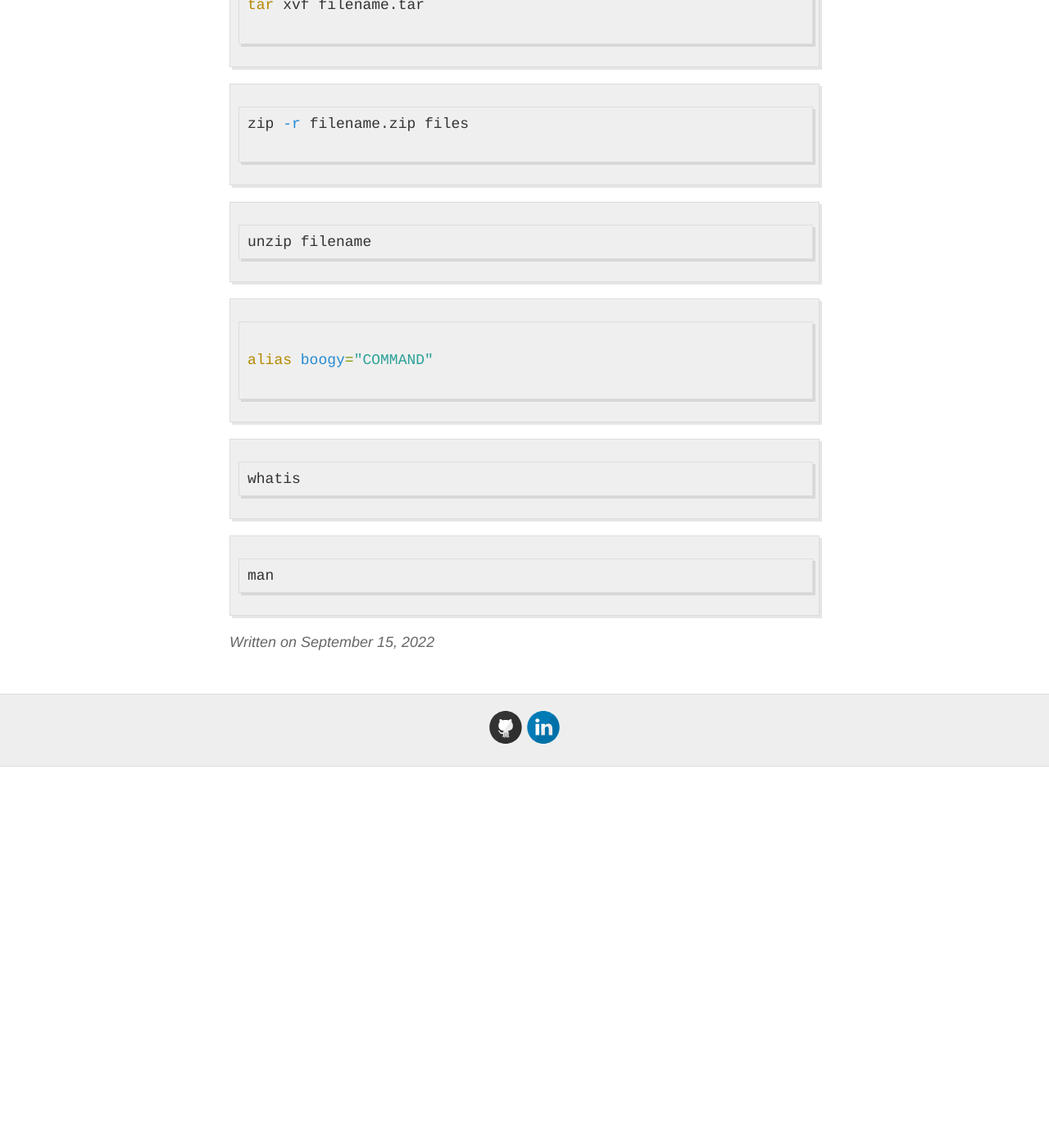
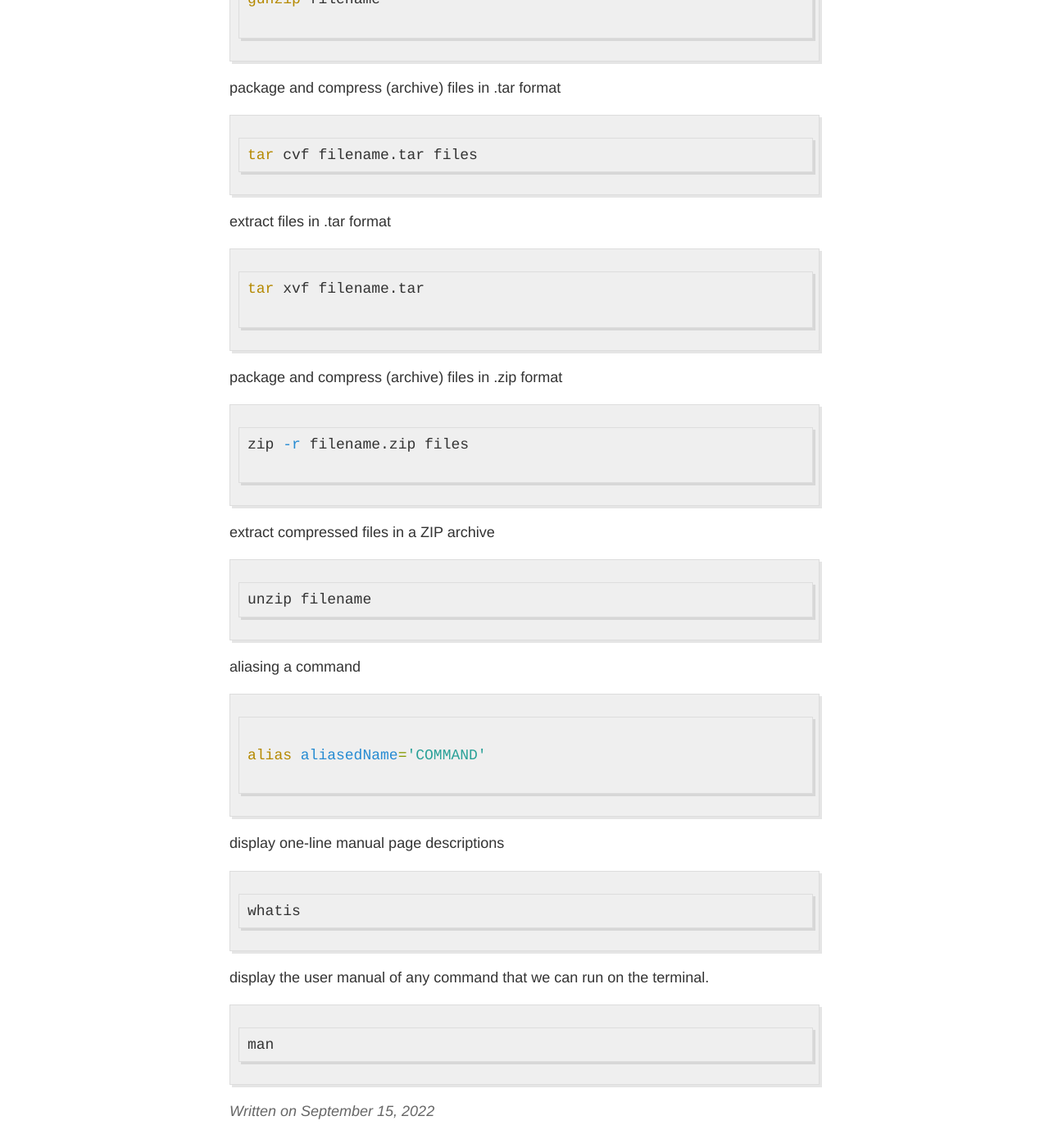
Before and after one commit to mgama1/mgama1.github.io, a Jekyll site: the page built from _posts/2022-9-15-terminal.md, in a window 1280 px wide and 1400 px high, scrolled down 2100 px. Shown: the whole window at 82% size. Built offline with Jekyll 4.4.1, drawn with Linux system fonts in a browser that asks for light colours; comment, search, counter and statistics services are not loaded; before the commit the page ends 3035 px from its top, so only the background shows below that; some of the changed text lies outside the part shown.

Commit message:
Update 2022-9-15-terminal.md

````diff
--- a/_posts/2022-9-15-terminal.md
+++ b/_posts/2022-9-15-terminal.md
@@ -1,27 +1,30 @@
 ---
 layout: post
-title: my terminal commanda
+title: my terminal commands
 ---
 
 
-
-
+ obtain information specific to your Linux distribution.
 ```bash
 lsb_release -a
 ```
 
+change directory
 ```bash
 cd
 ```
 
+print name of current/working directory
 ```bash
 pwd
 ```
 
+list directory contents
 ```bash
 ls
 ```
 
+ concatenate files and print on the standard output(terminal)
 ```bash
 cat filename
 ```
@@ -30,68 +33,79 @@ cat filename
 mkdir directory name
 ```
 
-```bash
-rmdir directory name
-```
-
+remove a file
 ```bash
 rm filename
 ```
 
+remove a directory
 ```bash
 rm -r directory name
 ```
 
+create a file
 ```bash
-touch filename #create a file
+touch filename
 ```
 
-```bash
-command >> filename
-```
 
+open or create a file in genome editor
 ```bash
 gedit filename
 ```
+
+
+package and compress (archive) files in .gz format
 
 ```bash
 gzip filename
 
 ```
 
+extract compressed files in a gz format
 ```bash
 gunzip filename
 
 ```
+package and compress (archive) files in .tar format
 
 ```bash
 tar cvf filename.tar files
 ```
+
+ extract files in .tar format
 
 ```bash
 tar xvf filename.tar
 
 ```
 
+ package and compress (archive) files in .zip format
 ```bash
 zip -r filename.zip files
 
 ```
 
+extract compressed files in a ZIP archive
 ```bash
 unzip filename
 ```
 
+aliasing a command
+
 ```bash
 
-alias boogy="COMMAND"
+alias aliasedName='COMMAND'
 
 ```
 
+
+display one-line manual page descriptions
 ```bash
 whatis
 ```
 
+display the user manual of any command that we can run on the terminal.
 ```bash
 man
 ```
````
